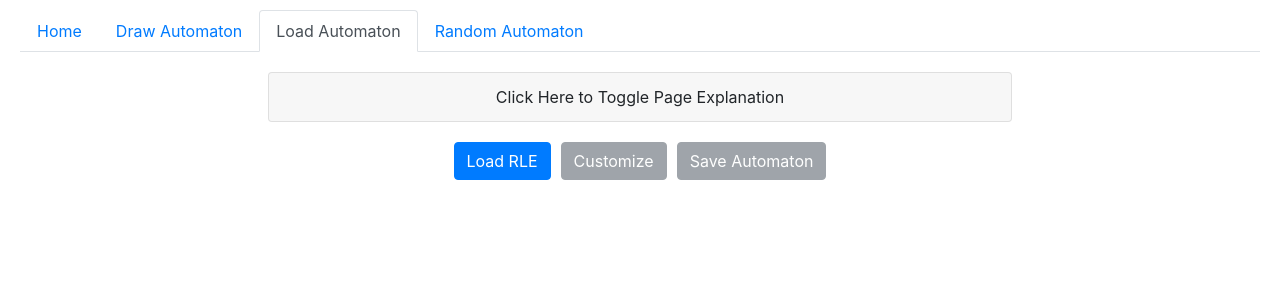
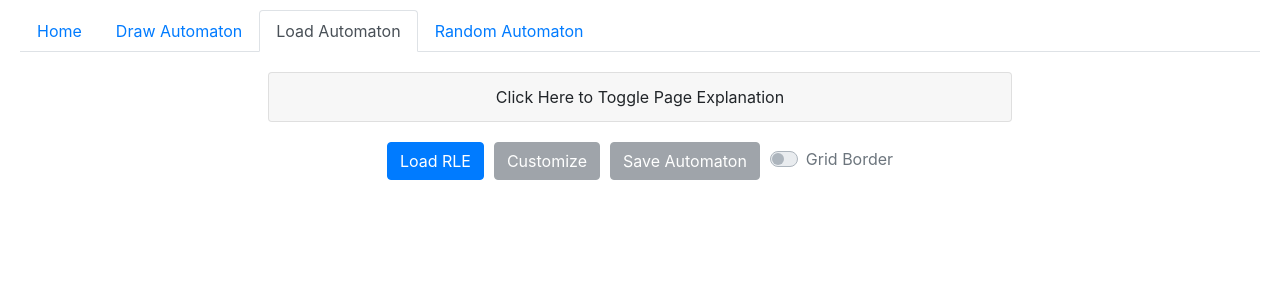
Before and after one commit to DavidKohler/Interactive-Life-like-Cellular-Automata, a React (Create React App) app: page / in a window 1280 px wide. Both pictures are taken after a click on the tab "Load Automaton". Shown: the top 300 px of the page. Built offline with nearby package versions, Linux system fonts and the light colour scheme.

Commit message:
[add] finished load rle page

```diff
--- a/src/css/LoadRLEPage.css
+++ b/src/css/LoadRLEPage.css
@@ -12,3 +12,19 @@
 .customization-container {
   padding-right: 10px;
 }
+
+.playback-container {
+  margin: 20px 0px 80px 0px;
+  display: flex;
+  flex-direction: row;
+  justify-content: center;
+}
+
+.playback-button {
+  padding-right: 10px;
+}
+
+.border-switch {
+  padding-left: 10px;
+  padding-top: 5px;
+}
--- a/src/sketches/CellularAutomatonSketch.js
+++ b/src/sketches/CellularAutomatonSketch.js
@@ -46,7 +46,7 @@ class CellularAutomatonSketch extends Component {
         playButton.style('line-height', '1.5');
         playButton.style('border-radius', '.25rem');
 
-        playButton.position(50, 50);
+        playButton.parent('playbutton');
 
         nextButton = p.createButton('Next');
         nextButton.mousePressed(toggleNext);
@@ -60,7 +60,7 @@ class CellularAutomatonSketch extends Component {
         nextButton.style('line-height', '1.5');
         nextButton.style('border-radius', '.25rem');
 
-        nextButton.position(100, 100);
+        nextButton.parent('nextbutton');
 
         p.noLoop();
       };
@@ -158,13 +158,10 @@ class CellularAutomatonSketch extends Component {
     // render to parent component
     return (
       <div className="CellularAutomatonSketch">
-        <div ref={this.props.refLoc}></div>
+        <div ref={this.props.refLoc} />
       </div>
     );
   }
 }
 
 export default CellularAutomatonSketch;
-
-//TODO
-// change position and style of buttons
--- a/src/tab_pages/LoadRLEPage.js
+++ b/src/tab_pages/LoadRLEPage.js
@@ -3,6 +3,7 @@ import Accordion from 'react-bootstrap/Accordion';
 import Button from 'react-bootstrap/Button';
 import Card from 'react-bootstrap/Card';
 import CellularAutomatonSketch from '../sketches/CellularAutomatonSketch';
+import Form from 'react-bootstrap/Form';
 import GridCustomization from '../components/GridCustomization';
 import LoadRLEDrawer from '../components/LoadRLEDrawer';
 import { reshapeGrid } from '../logic/gridLogic';
@@ -19,6 +20,7 @@ class LoadRLEPage extends Component {
     this.state = {
       backgroundColor: '#FFFFFF',
       birthRule: [],
+      borderOn: false,
       cellColor: '#000000',
       cellSize: 20,
       changesMade: false,
@@ -33,14 +35,40 @@ class LoadRLEPage extends Component {
     };
     this.renderRef = React.createRef();
     this.resetAutomata = this.resetAutomata.bind(this);
+    this.toggleBorder = this.toggleBorder.bind(this);
     this.updateGrid = this.updateGrid.bind(this);
     this.updateParameters = this.updateParameters.bind(this);
+  }
+
+  componentDidUpdate() {
+    // get rid of extra p5js buttons
+    let playbuttons = document.getElementById('playbutton');
+    let nextbuttons = document.getElementById('nextbutton');
+    if (playbuttons.children.length > 1) {
+      playbuttons.children[0].parentNode.removeChild(playbuttons.children[0]);
+    }
+    if (nextbuttons.children.length > 1) {
+      nextbuttons.children[0].parentNode.removeChild(nextbuttons.children[0]);
+    }
   }
 
   resetAutomata() {
     // refresh grid by increasing key of component
     this.setState((state) => ({
       refreshVal: state.refreshVal + 1,
+      borderOn: false,
+    }));
+  }
+
+  toggleBorder() {
+    // toggles border around automaton grid
+    if (this.state.borderOn === false) {
+      document.querySelector('#defaultCanvas0').style.borderStyle = 'groove';
+    } else {
+      document.querySelector('#defaultCanvas0').style.borderStyle = '';
+    }
+    this.setState((state) => ({
+      borderOn: !state.borderOn,
     }));
   }
 
@@ -170,15 +198,25 @@ class LoadRLEPage extends Component {
               bRule={this.state.birthRule}
               defaultRows={this.state.rows}
               defaultCols={this.state.cols}
+              loadGrid={displayGrid}
               parentTab={'LOADRLE'}
               sRule={this.state.surviveRule}
               submitFunction={this.updateParameters}
-              loadGrid={displayGrid}
             />
           </div>
           <div className="save-rle-container">
             <SavedRLEModal {...this.state} loadGrid={displayGrid} />
           </div>
+          <Form className="border-switch">
+            <Form.Check
+              checked={this.state.borderOn}
+              disabled={!displayGrid}
+              id="outline-switch"
+              label="Grid Border"
+              onChange={this.toggleBorder}
+              type="switch"
+            />
+          </Form>
         </div>
         {displayGrid && (
           <div className="sketch-container">
@@ -190,12 +228,9 @@ class LoadRLEPage extends Component {
           </div>
         )}
         <div className="playback-container">
-          <div id="playbutton" />
-          {displayGrid && (
-            <div className="reset-button-container">
-              <Button onClick={this.resetAutomata}>Reset</Button>
-            </div>
-          )}
+          <div className="playback-button" id="playbutton" />
+          <div className="playback-button" id="nextbutton" />
+          {displayGrid && <Button onClick={this.resetAutomata}>Reset</Button>}
         </div>
       </div>
     );
@@ -203,7 +238,3 @@ class LoadRLEPage extends Component {
 }
 
 export default LoadRLEPage;
-
-//TODO
-// styling
-// add description
```
